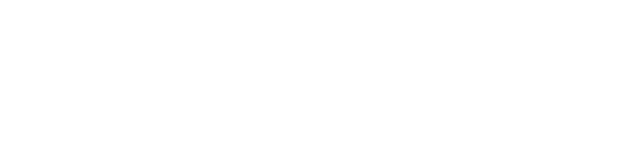
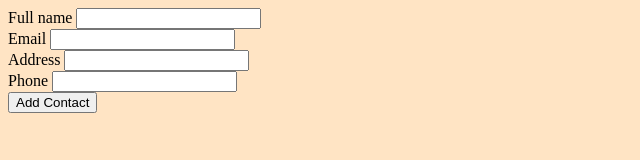
Before and after one commit to donataspocius/addressBookJS, a plain HTML site: page index.html in a window 1280 px wide. Shown: the whole page, without its empty margins (0-640 px from the left). Drawn offline with Linux system fonts and the light colour scheme.

Commit message:
commit v1

```diff
--- a/index.html
+++ b/index.html
@@ -4,9 +4,32 @@
     <meta charset="UTF-8" />
     <meta http-equiv="X-UA-Compatible" content="IE=edge" />
     <meta name="viewport" content="width=device-width, initial-scale=1.0" />
+    <link rel="stylesheet" href="style.css" />
     <script src="index.js" defer></script>
-    <title>Address book app</title>
+    <title>AddressBookApp</title>
   </head>
   <body>
+    <form id="input-data">
+      <div>
+        <label for="fullName">Full name</label>
+        <input type="text" name="fullName" id="fullName" />
+      </div>
+      <div>
+        <label for="email">Email</label>
+        <input type="email" name="email" id="email" />
+      </div>
+      <div>
+        <label for="address">Address</label>
+        <input type="text" name="address" id="address" />
+      </div>
+      <div>
+        <label for="phone">Phone</label>
+        <input type="text" name="phone" id="phone" />
+      </div>
+      <button type="submit">Add Contact</button>
+    </form>
+    <div>
+      <!-- <button></button> -->
+    </div>
   </body>
 </html>
--- a/index.js
+++ b/index.js
@@ -1 +1,30 @@
-console.log("hello, world");
+let contacts = [];
+
+document.querySelector("#input-data").addEventListener("submit", function (e) {
+  e.preventDefault();
+  let contactInput = Object.fromEntries(new FormData(e.target));
+  contacts.push(contactInput);
+  window.localStorage.setItem("contacts", JSON.stringify(contacts));
+
+  renderContacts();
+});
+
+function renderContacts() {
+  // if ()
+  let outputData = document.createElement("div");
+  outputData.className = "outputContainer";
+  document.body.append(outputData);
+}
+
+window.addEventListener("DOMContentLoaded", () => {
+  let loadedData = JSON.parse(window.localStorage.getItem("contacts"));
+  renderContacts();
+});
+
+// function createElement(tag, props) {
+//   let newTag = document.createElement(tag);
+//   if (props && props.length) {
+//     newTag[props.name] = props.value;
+//   }
+//   return newTag;
+// }
--- /dev/null
+++ b/style.css
@@ -0,0 +1,3 @@
+body {
+  background-color: bisque;
+}
```
